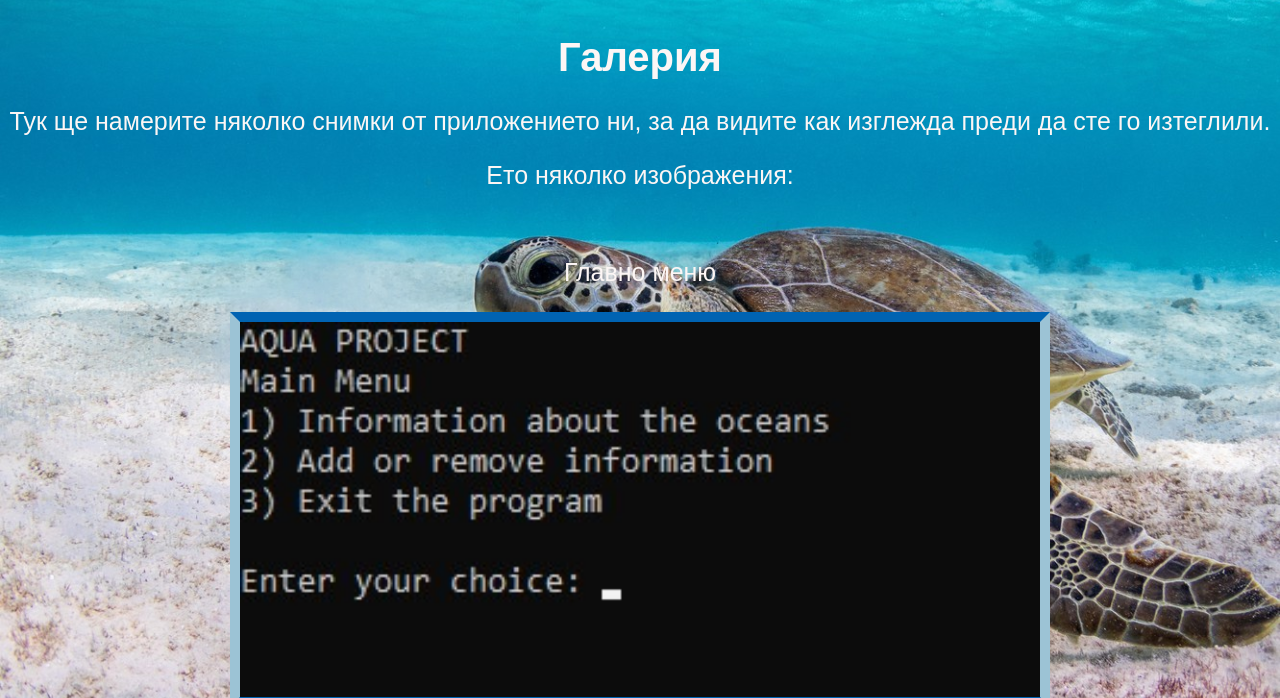
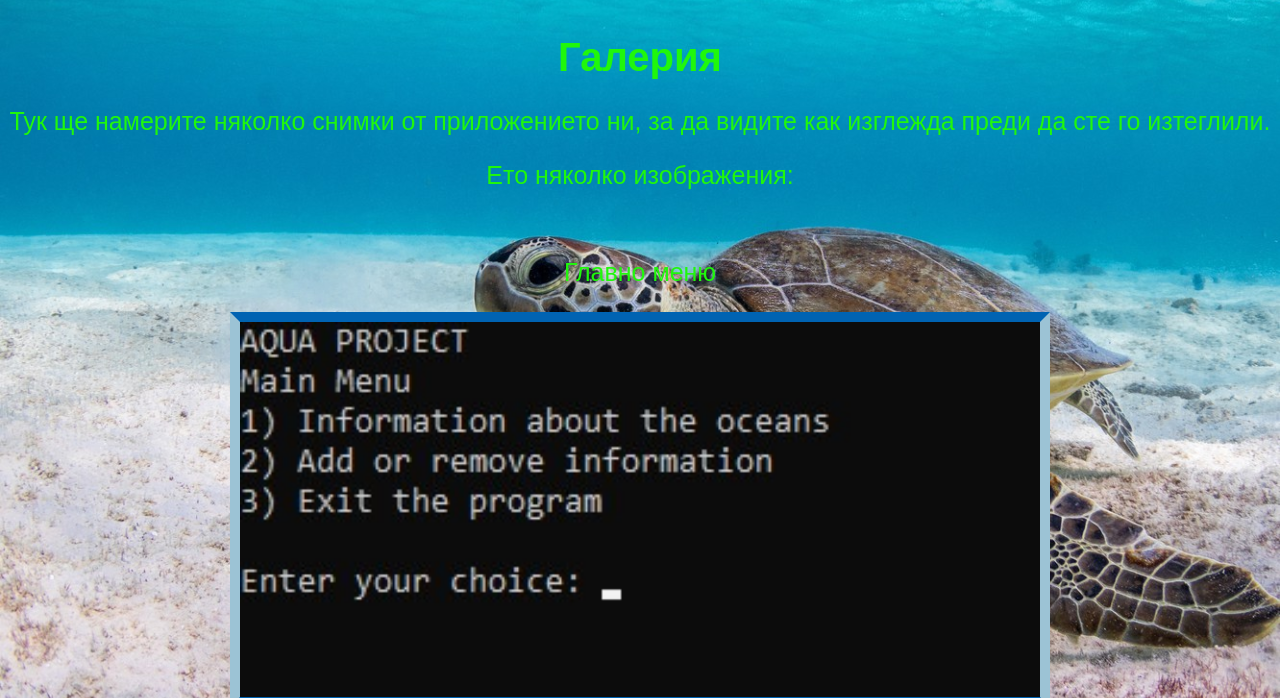
Before and after one commit to pmdyakov18/AQUA-TEAMNEPTUN, a plain HTML site: page project AQUA/pages/gallery.html in a window 1280 px wide. Shown: the part 102-800 px from the top of the page. Drawn offline with Linux system fonts and the light colour scheme.

Commit message:
Update gallery_style.css

```diff
--- a/project AQUA/styles/gallery_style.css
+++ b/project AQUA/styles/gallery_style.css
@@ -117,7 +117,7 @@ h1{
   font-family: sans-serif;
   padding-top: 15px;
   font-size: 40px;
-  color: #FCF6F5FF;
+  color: #20f70c;
 
 
 }
@@ -126,7 +126,7 @@ p{
   text-align: center;
   font-family: sans-serif;
   font-size: 25px;
-  color: #FCF6F5FF;
+  color: #20f70c;
 }
 
 body{
```
